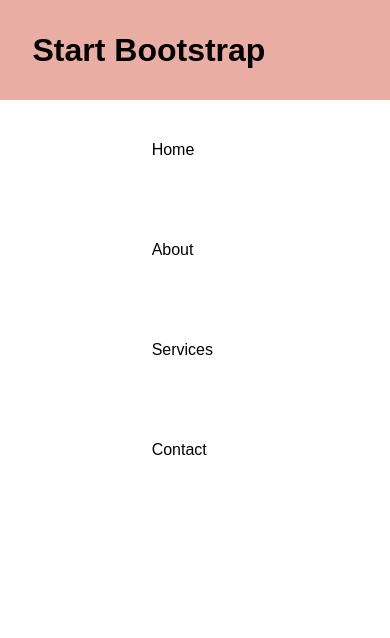
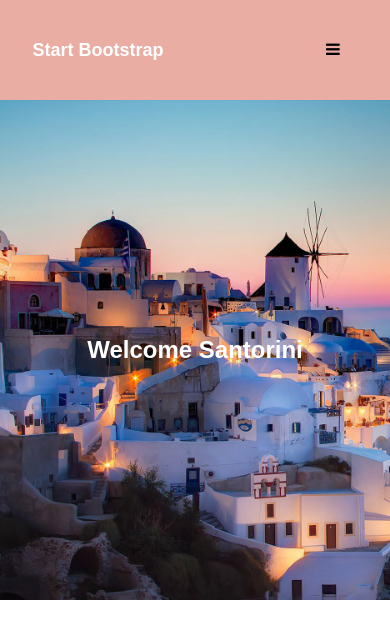
Before and after one commit to Yelitza3125/mi-pagina-reto2, a plain HTML site: page index.html in a window 390 px wide. Drawn offline with Linux system fonts and the light colour scheme; a web font is replaced by a local one.

Commit message:
Generando menu hamburguesa para mobile

```diff
--- a/css/grid.css
+++ b/css/grid.css
@@ -14,12 +14,17 @@
     width: 100%;
   }
 
+ .row {
+  width: 100%;
+ }
+
 
   .row::after {
     content: "";
     display: table;
     clear: both;
   }
+
 
 
   [class*='col-'] {
--- a/css/main.css
+++ b/css/main.css
@@ -8,8 +8,6 @@ body {
     font-family: 'Muli', sans-serif;
 }
 
-/*Clases generales */
-
 .capitalize {
     text-transform: capitalize;
 }
@@ -19,26 +17,77 @@ body {
 
 header {
     background-color: #e9ada3;
-    width: 100%;
-    height: 100px;
     line-height: 100px;
+    overflow: auto;
+}
+
+header h1 {
+    color: #fff;
+    display: inline-block;
 }
 
 /*Estilo del menú */
 
 .menu {
-    overflow: auto;
+    float: right;
 }
+
 .menu ul {
     list-style: none;
-    float: left;
 }
 
 .menu ul li {
-    margin-right: 1em;
+    margin-right: 15px;
     display: inline-block;
 }
 
 .menu ul li:hover {
     color: #fff;
 }
+
+.nav-bar {
+    display: none;
+
+}
+
+section.imagen {
+    background-image: url("../assets/images/santorini.jpg");
+    background-size: cover;
+    height: 500px;
+    text-align: center;
+    line-height: 500px;
+}
+
+section.imagen h1 {
+ color:#fff;
+}
+
+/*Estilos imagen central */
+
+section.imagen {
+    background-image: url("../assets/images/santorini.jpg");
+    background-size: cover;
+    height: 500px;
+    text-align: center;
+    /*text-transform: uppercase; */
+    line-height: 500px;
+}
+
+section.imagen h1 {
+ color:#fff;
+}
+
+
+@media screen and (max-width: 768px) {
+    .nav-bar {
+        display: inline-block;
+    }
+
+    .menu {
+        display: none;
+    }
+
+    header h1 {
+        font-size: 18px;;
+    }
+}
--- a/index.html
+++ b/index.html
@@ -5,18 +5,22 @@
     <meta name="viewport" content="width=device-width, initial-scale=1.0">
     <meta http-equiv="X-UA-Compatible" content="ie=edge">
     <link href="https://fonts.googleapis.com/css?family=Muli" rel="stylesheet">
+    <link href="https://maxcdn.bootstrapcdn.com/font-awesome/4.7.0/css/font-awesome.min.css" rel="stylesheet" integrity="sha384-wvfXpqpZZVQGK6TAh5PVlGOfQNHSoD2xbE+QkPxCAFlNEevoEH3Sl0sibVcOQVnN" crossorigin="anonymous">
     <link rel="stylesheet" href="css/main.css">
     <link rel="stylesheet" href="css/grid.css">
     <title>Mi pagina</title>
 </head>
 <body>
     <div class="container">
-        <div class="row header">
+        <div class="row">
             <div class="col-xs-12">
                 <header>
                     <h1 class="col-xs-offset-1 capitalize">start bootstrap</h1>
-                    <div class="col-xs-4 col-xs-offset-4">
-                        <nav class="menu capitalize col-xs-offset-2">
+                    <div >
+                        <div class="nav-bar col-xs-offset-5">
+                            <span id="btn"><i  class="fa fa-bars" aria-hidden="true"></i></span>
+                        </div>
+                        <nav class="menu capitalize">
                             <ul>
                                 <li>home</li>
                                 <li>about</li>
@@ -28,12 +32,15 @@
                 </header>
             </div>
         </div>
+        <!--imagen -->
         <div class="row">
-                <section>
-                    <img src="" alt="">
-                </section>
-            </div>
+            <section class="imagen">
+                <h1 class="capitalize">welcome santorini</h1>
+            </section>
         </div>
+
+
     </div>
+    <script src="js/app.js"></script>
 </body>
 </html>
--- a/js/app.js
+++ b/js/app.js
@@ -0,0 +1,8 @@
+window.addEventListener('load', function() {
+     var btn = document.getElementById('btn');
+     var menu = document.getElementsByTagName('menu');
+
+    btn.addEventListener('click', function hideMenu(event) {
+        menu.style.display = 'none';
+    })
+});
```
